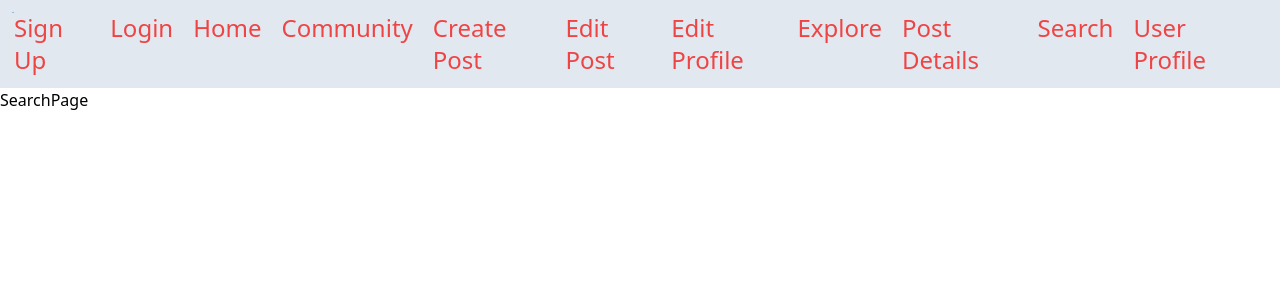
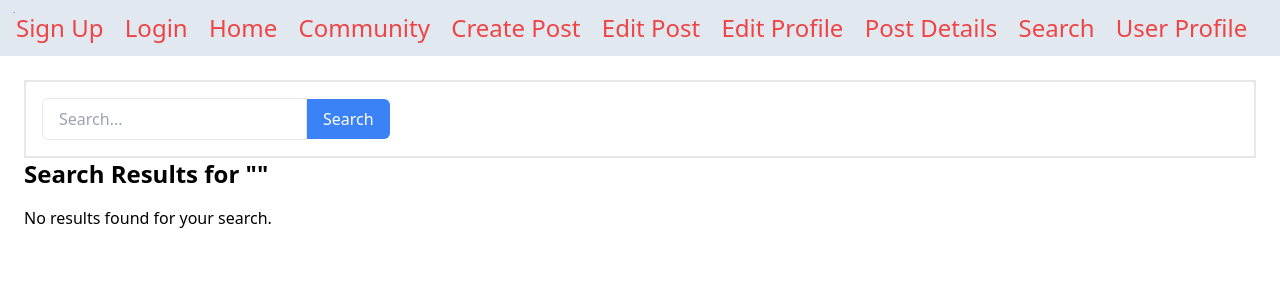
Before and after one commit to Joh221105/bouldering-beta, a React (Create React App) app in the folder frontend/: page /search in a window 1280 px wide. Shown: the top 300 px of the page. Built offline with nearby package versions, Linux system fonts and the light colour scheme.

Commit message:
implements search bar in header and search result page

```diff
--- /dev/null
+++ b/frontend/src/Common/Header.js
@@ -0,0 +1,35 @@
+import React, { useState } from "react";
+import { useNavigate } from "react-router-dom";
+
+const Header = () => {
+  const [query, setQuery] = useState("");
+  const navigate = useNavigate();
+
+  const handleSearch = (e) => {
+    e.preventDefault();
+    if (query) {
+      navigate(`/search?query=${query}`);
+    }
+  };
+
+  return (
+    <header className="flex justify-between items-center p-4 border-2">
+
+      {/* Search Bar */}
+      <form onSubmit={handleSearch} className="flex items-center">
+        <input
+          type="text"
+          value={query}
+          onChange={(e) => setQuery(e.target.value)}
+          className="px-4 py-2 rounded-l-md border"
+          placeholder="Search..."
+        />
+        <button type="submit" className="bg-blue-500 px-4 py-2 rounded-r-md text-white">
+          Search
+        </button>
+      </form>
+    </header>
+  );
+};
+
+export default Header;
--- a/frontend/src/Common/Navbar.js
+++ b/frontend/src/Common/Navbar.js
@@ -12,7 +12,6 @@ const Navbar = () => {
       <Link className="mr-5" to="/create">Create Post</Link>
       <Link className="mr-5" to="/edit-post">Edit Post</Link>
       <Link className="mr-5" to="/edit-profile">Edit Profile</Link>
-      <Link className="mr-5" to="/explore">Explore</Link>
       <Link className="mr-5" to="/post">Post Details</Link>
       <Link className="mr-5" to="/search">Search</Link>
       <Link className="mr-5" to="/profile">User Profile</Link>
--- a/frontend/src/Community/pages/CommunityPage.js
+++ b/frontend/src/Community/pages/CommunityPage.js
@@ -1,6 +1,6 @@
 import React from "react";
-import communityPosts from "../../data/post";
-import community from "../../data/community";
+import communityPosts from "../../data/postData";
+import community from "../../data/communityData";
 import { useState } from "react";
 
 const CommunityPage = () => {
--- a/frontend/src/EditPost/pages/EditPostPage.js
+++ b/frontend/src/EditPost/pages/EditPostPage.js
@@ -1,4 +1,4 @@
-import React, { useState, useEffect } from "react";
+import React, { useState } from "react";
 
 // TODO
 // add ability to change image if needed
--- a/frontend/src/Explore/pages/ExplorePage.js
+++ /dev/null
@@ -1,9 +0,0 @@
-import React from 'react'
-
-const ExplorePage = () => {
-  return (
-    <div>ExplorePage</div>
-  )
-}
-
-export default ExplorePage
--- a/frontend/src/Home/pages/HomePage.js
+++ b/frontend/src/Home/pages/HomePage.js
@@ -1,5 +1,5 @@
 import React from "react";
-import posts from "../../data/post";
+import posts from "../../data/postData";
 
 const HomePage = () => {
   return (
@@ -8,9 +8,9 @@ const HomePage = () => {
       <div className="w-1/4 p-4 border-r">
         <h2 className="text-xl font-bold mb-4 pb-5 uppercase border-b-2">Communities</h2>
         <ul>
-          <li><a href="#" className="text-blue-600">Beginner Climbs</a></li>
-          <li><a href="#" className="text-blue-600">Advanced Beta</a></li>
-          <li><a href="#" className="text-blue-600">Outdoor Adventures</a></li>
+          <li><a href="#1" className="text-blue-600">Beginner Climbs</a></li>
+          <li><a href="#2" className="text-blue-600">Advanced Beta</a></li>
+          <li><a href="#3" className="text-blue-600">Outdoor Adventures</a></li>
         </ul>
       </div>
 
--- a/frontend/src/Search/pages/SearchPage.js
+++ b/frontend/src/Search/pages/SearchPage.js
@@ -1,9 +1,42 @@
-import React from 'react'
+import React, { useState, useEffect } from "react";
+import { useLocation } from "react-router-dom";
+import searchData from "../../data/searchData";
+import Header from "../../Common/Header"
 
 const SearchPage = () => {
+  const [results, setResults] = useState([]);
+  const location = useLocation();
+  const query = new URLSearchParams(location.search).get("query");
+
+  useEffect(() => {
+    if (query) {
+      // Filter searchData based on the query
+      const filteredResults = searchData.filter((item) =>
+        item.title.toLowerCase().includes(query.toLowerCase())
+      );
+      setResults(filteredResults);
+    }
+  }, [query]);
+
   return (
-    <div>SearchPage</div>
-  )
-}
+    <div className="p-6">
+      <Header />
+      <h1 className="text-2xl font-bold mb-4">Search Results for "{query}"</h1>
 
-export default SearchPage
+      {results.length > 0 ? (
+        <div>
+          {results.map((result, index) => (
+            <div key={index} className="border-b py-4">
+              <h3 className="font-semibold">{result.title}</h3>
+              <p>{result.category} - Tags: {result.tags}</p>
+            </div>
+          ))}
+        </div>
+      ) : (
+        <p>No results found for your search.</p>
+      )}
+    </div>
+  );
+};
+
+export default SearchPage;
--- /dev/null
+++ b/frontend/src/data/searchData.js
@@ -0,0 +1,29 @@
+const searchData = [
+    {
+      title: "How to Boulder Like a Pro",
+      category: "Post",
+      tags: "bouldering, beginner",
+    },
+    {
+      title: "Best Bouldering Walls in the US",
+      category: "Post",
+      tags: "bouldering, spots",
+    },
+    {
+      title: "Beginner Climbers Community",
+      category: "Community",
+      tags: "climbing, beginners",
+    },
+    {
+      title: "Advanced Bouldering Tips and Tricks",
+      category: "Post",
+      tags: "bouldering, advanced",
+    },
+    {
+      title: "Bouldering Wall Recommendations",
+      category: "Post",
+      tags: "indoor, walls",
+    },
+  ];
+
+  export default searchData;
--- a/frontend/src/index.js
+++ b/frontend/src/index.js
@@ -10,7 +10,6 @@ import CommunityPage from './Community/pages/CommunityPage'
 import CreatePostPage from './CreatePost/pages/CreatePostPage'
 import EditPostPage from './EditPost/pages/EditPostPage'
 import EditProfilePage from './EditProfile/pages/EditProfilePage'
-import ExplorePage from './Explore/pages/ExplorePage'
 import PostDetailsPage from './PostDetails/pages/PostDetailsPage'
 import SearchPage from './Search/pages/SearchPage'
 import UserProfilePage from './UserProfile/pages/UserProfilePage'
@@ -27,7 +26,6 @@ const router = createBrowserRouter([
   { path: "/create", element: <CreatePostPage /> },
   { path: "/edit-post", element: <EditPostPage /> },
   { path: "/edit-profile", element: <EditProfilePage /> },
-  { path: "/explore", element: <ExplorePage /> },
   { path: "/post", element: <PostDetailsPage /> },
   { path: "/search", element: <SearchPage /> },
   { path: "/profile", element: <UserProfilePage/>}
```
Also changed, not shown: frontend/src/data/communityData.js (renamed from frontend/src/data/community.js), frontend/src/data/postData.js (renamed from frontend/src/data/post.js), frontend/src/data/userData.js (added).
